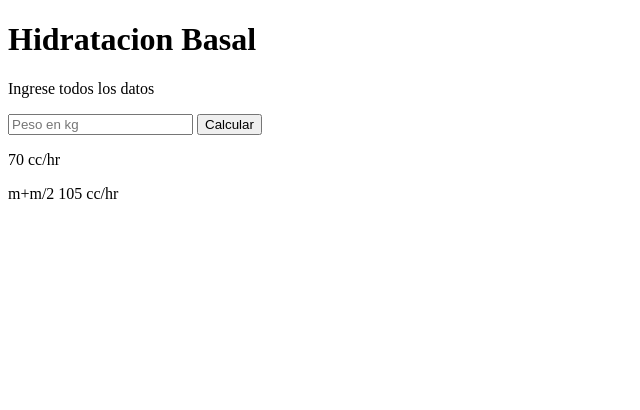
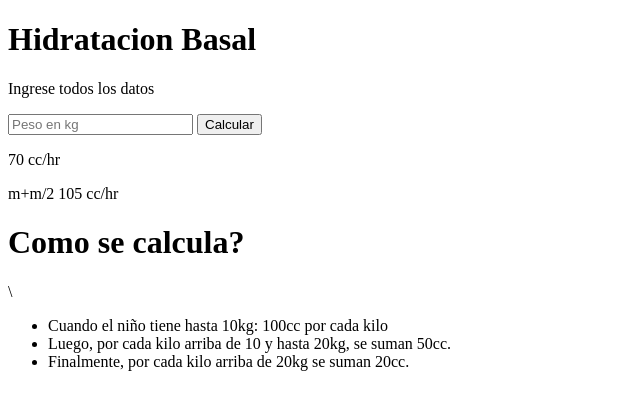
Before and after one commit to JDavidVS97/calculadorabasall, a plain HTML site: page index.html in a window 1280 px wide. Shown: the whole page, without its empty margins (0-640 px from the left). Drawn offline with Linux system fonts and the light colour scheme.

Commit message:
estructura actualizada

```diff
--- a/index.html
+++ b/index.html
@@ -12,5 +12,12 @@
     <button>Calcular</button>
     <p>70 cc/hr</p>
     <p>m+m/2 105 cc/hr</p>
+
+    <h1>Como se calcula?</h1>\
+    <ul>
+        <li> Cuando el niño tiene hasta 10kg: 100cc por cada kilo</li>
+        <li>Luego, por cada kilo arriba de 10 y hasta 20kg, se suman 50cc.</li>
+        <li>Finalmente, por cada kilo arriba de 20kg se suman 20cc.</li>
+    </ul>
 </body>
 </html>
```
